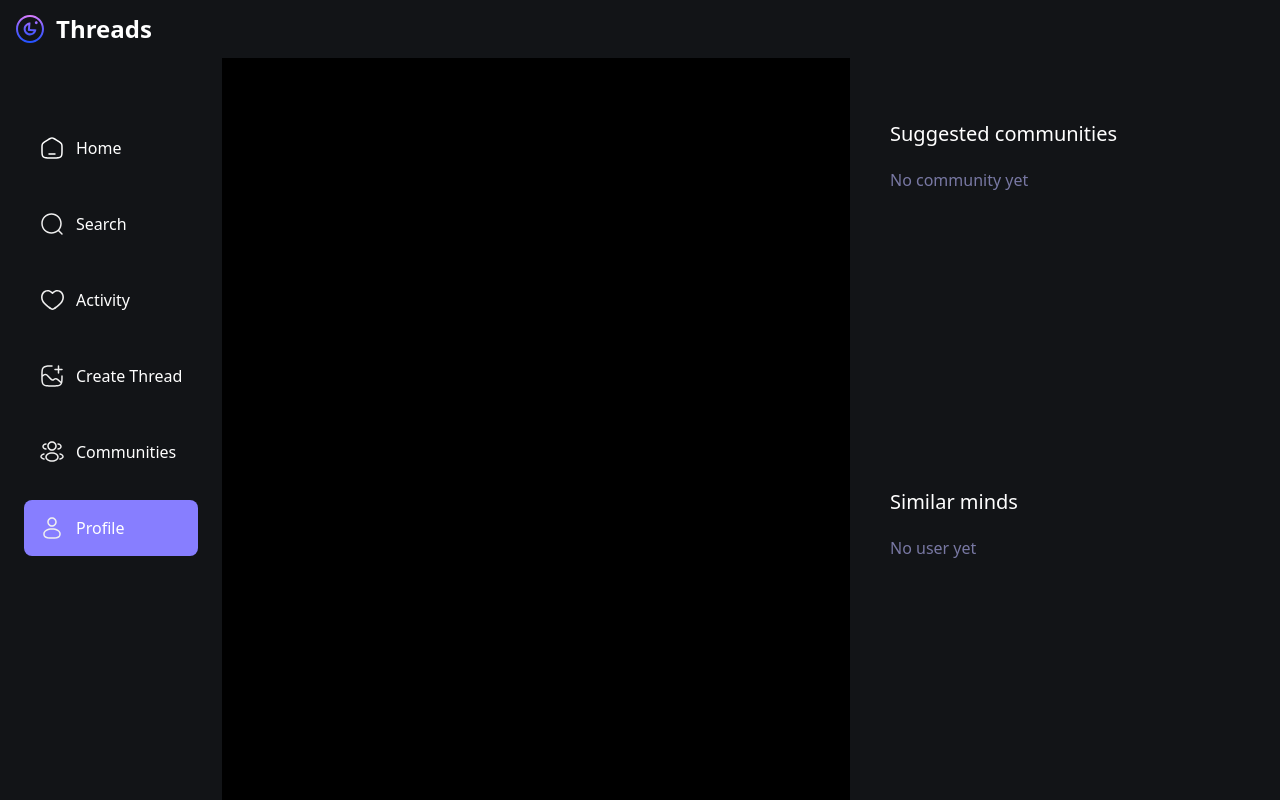
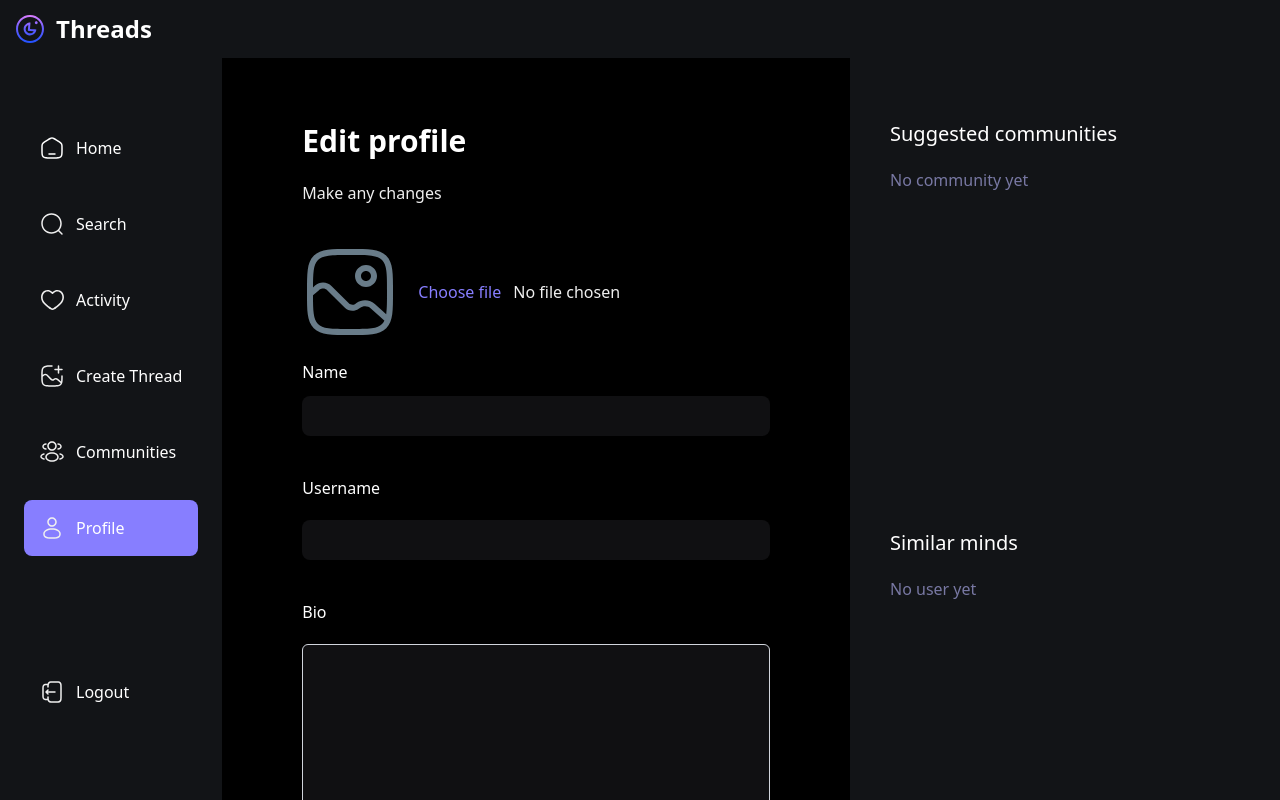
Before and after one commit to Ajiboye7/SocialApp, a Next.js app: page /profile/edit in a window 1280 px wide. Before the commit this address had no page. Shown: the top 800 px of the page. Built offline with nearby package versions, Linux system fonts and the light colour scheme.

Commit message:
add scroll bar

```diff
--- /dev/null
+++ b/app/(root)/communities/page.tsx
@@ -0,0 +1,14 @@
+import SearchBar from '@/components/shared/SearchBar';
+import React from 'react';
+
+const page = () => {
+  return (
+    <section className=' '>
+      <h1 className='text-white text-[30px] font-[600] leading-[140%] mb-10'>Community</h1>
+      <SearchBar/>
+
+    </section>
+  );
+}
+
+export default page;
--- /dev/null
+++ b/app/(root)/profile/edit/page.tsx
@@ -0,0 +1,57 @@
+'use client'
+import React from "react";
+import Image from "next/image";
+import Button from "@/components/shared/Button";
+
+const page = () => {
+  return (
+    <div>
+      <h1 className="text-light-1 text-[30px] leading-[140%] font-[600] mb-5">Edit profile</h1>
+      <p className="text-light-2 text-[16px] leading-[140%] font-[400]">Make any changes</p>
+      <div className="flex gap-5 items-center mt-10">
+        <div className="">
+          <Image
+            src="/assets/profile.svg"
+            alt="profile"
+            width={96}
+            height={96}
+          />
+        </div>
+        <div className="flex gap-3">
+          <p className="text-primary-500 font-medium">Choose file</p>
+          <p className="text-light-2 font-medium">No file chosen</p>
+        </div>
+      </div>
+
+      <div>
+        <p className="text-white pb-3 pt-5">Name</p>
+        <input
+          id="text"
+          type="text"
+          className=" w-full h-10 rounded-lg bg-dark-3 text-white placeholder-gray-400  "
+        />
+      </div>
+
+      <div>
+        <p className="text-white pb-5 pt-10">Username</p>
+
+        <input
+          id="text"
+          type="text"
+          className=" w-full h-10 rounded-lg bg-dark-3 text-white placeholder-gray-400  "
+        />
+      </div>
+
+      <div>
+        <p className="text-white pb-5 pt-10">Bio</p>
+        <textarea className="w-full h-70 p-3 mb-8 border border-gray-300 dark:border-gray-600 bg-dark-3 dark:text-white rounded-md shadow-sm resize-y"></textarea>
+      </div>
+      <Button
+      children="continue"
+      onclick={()=>{}}
+      />
+    </div>
+  );
+};
+
+export default page;
--- a/app/globals.css
+++ b/app/globals.css
@@ -17,42 +17,49 @@
   --color-gray-1: #697c89;
   --color-glassmorphism: rgba(16, 16, 18, 0.6);
 }
-@layer utilities {
-  .custom-scrollbar::-webkit-scrollbar {
+
+
+/* Custom scrollbar */
+.scrollbar-custom {
+  scrollbar-width: thin;
+  scrollbar-color: #c1c1c1 #f1f1f1;
+}
+
+.scrollbar-custom::-webkit-scrollbar {
+  width: 8px;
+  height: 8px;
+}
+
+.scrollbar-custom::-webkit-scrollbar-track {
+  background: #f1f1f1;
+  border-radius: 4px;
+}
+
+.scrollbar-custom::-webkit-scrollbar-thumb {
+  background: #c1c1c1;
+  border-radius: 4px;
+}
+
+.scrollbar-custom::-webkit-scrollbar-thumb:hover {
+  background: #a8a8a8;
+}
+
+
+.custom-scrollbar::-webkit-scrollbar {
     width: 3px;
     height: 3px;
-  }
-  .custom-scrollbar::-webkit-scrollbar-track {
-    background: transparent;
-  }
-  .custom-scrollbar::-webkit-scrollbar-thumb {
-    background: var(--color-light-3);
     border-radius: 2px;
   }
-}
 
-/*:root {
-  --background: #ffffff;
-  --foreground: #171717;
-}
+  .custom-scrollbar::-webkit-scrollbar-track {
+    background: #09090a;
+  }
 
-@theme inline {
-  --color-background: var(--background);
-  --color-foreground: var(--foreground);
-  --font-sans: var(--font-geist-sans);
-  --font-mono: var(--font-geist-mono);
-}
+  .custom-scrollbar::-webkit-scrollbar-thumb {
+    background: #5c5c7b;
+    border-radius: 50px;
+  }
 
-@media (prefers-color-scheme: dark) {
-  :root {
-    --background: #0a0a0a;
-    --foreground: #ededed;
+  .custom-scrollbar::-webkit-scrollbar-thumb:hover {
+    background: #7878a3;
   }
-}
-
-body {
-  background: var(--background);
-  color: var(--foreground);
-  font-family: Arial, Helvetica, sans-serif;
-}
-*/
--- a/app/(root)/community/page.tsx
+++ b/components/shared/Input.tsx
@@ -1,11 +1,11 @@
 import React from 'react';
 
-const page = () => {
+const Input = () => {
   return (
     <div>
-      Community
+
     </div>
   );
 }
 
-export default page;
+export default Input;
--- a/components/shared/LeftSideBar.tsx
+++ b/components/shared/LeftSideBar.tsx
@@ -9,7 +9,7 @@ const LeftSideBar = () => {
   const router = useRouter();
   const pathname = usePathname();
   return (
-    <div className="bg-dark-2 px-6 sticky w-fit pt-30 pb-20 flex flex-col justify-between  max-md:hidden">
+    <div className="bg-dark-2 px-6 sticky w-fit top-0 left-0 pt-30 pb-20 flex flex-col justify-between max-md:hidden custom-scrollbar overflow-auto h-screen">
       <div className="w-full flex flex-col gap-5">
         {sidebarLinks.map((link, index) => {
           const isActive =
```
Also changed, not shown: app/(root)/profile/[id]/page.tsx (renamed from app/(root)/profile/page.tsx).
